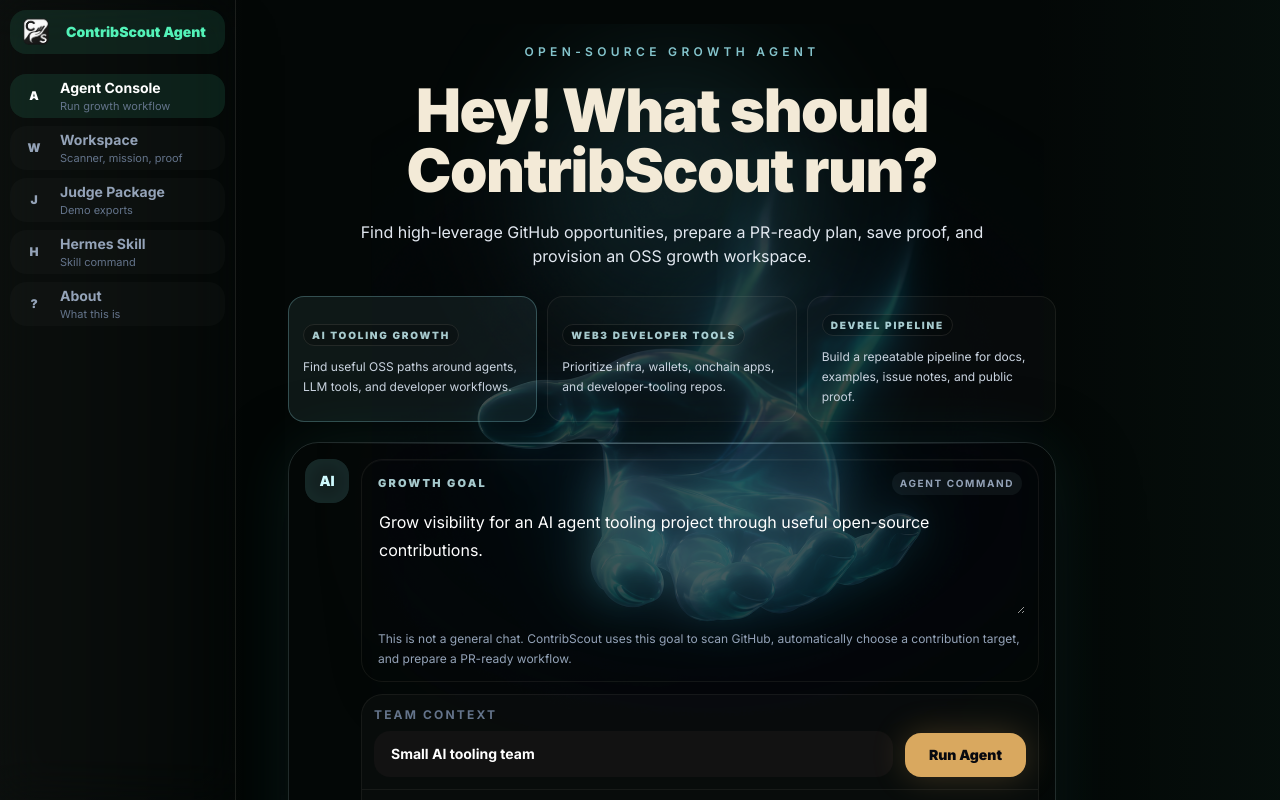
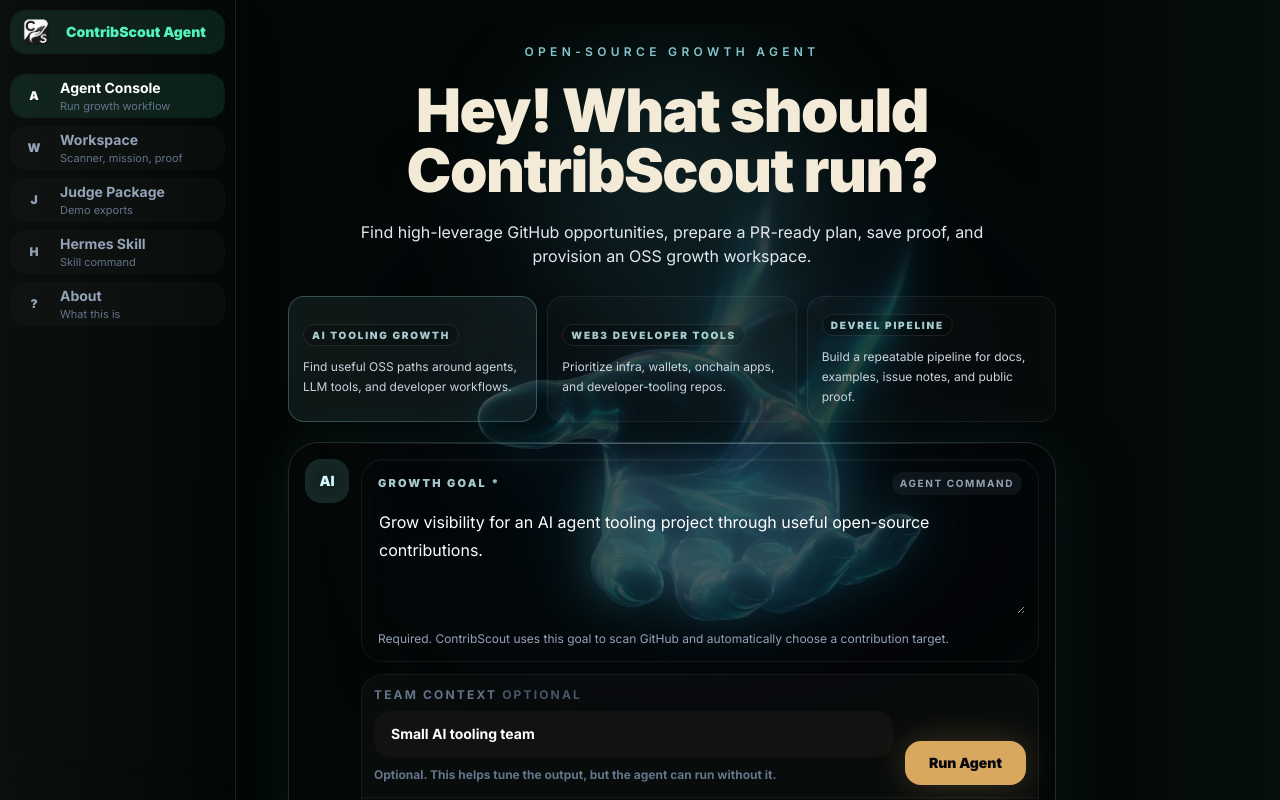
Before and after one commit to Sworntech-dev/contribscout, a Next.js app: page / in a window 1280 px wide. Shown: the top 800 px of the page. Built offline with nearby package versions, Linux system fonts and the light colour scheme.

Commit message:
Fix public-facing copy in Agent Console and Operations.

```diff
--- a/src/components/agent-demo-mode.tsx
+++ b/src/components/agent-demo-mode.tsx
@@ -262,7 +262,7 @@
               <div className="rounded-[1.35rem] border border-cream/[0.07] bg-black/22 px-3 py-3 shadow-[inset_0_1px_0_rgba(255,255,255,0.04)]">
                 <div className="mb-2 flex items-center justify-between gap-3 px-1">
                   <span className="text-[11px] font-black uppercase tracking-[0.2em] text-cyan-100/80">
-                    Growth goal
+                    Growth Goal *
                   </span>
                   <span className="hidden rounded-full bg-cyan-100/[0.06] px-2 py-1 text-[10px] font-bold uppercase tracking-[0.16em] text-slate-400 sm:inline-flex">
                     Agent command
@@ -276,22 +276,25 @@
                   className="min-h-28 w-full resize-y rounded-xl border border-transparent bg-transparent px-1 py-1 text-base leading-7 text-white outline-none transition placeholder:text-slate-500 focus:border-cyan-100/10"
                 />
                 <p className="mt-2 px-1 text-xs leading-5 text-slate-400">
-                  This is not a general chat. ContribScout uses this goal to scan GitHub, automatically choose a contribution target, and prepare a PR-ready workflow.
+                  Required. ContribScout uses this goal to scan GitHub and automatically choose a contribution target.
                 </p>
               </div>
 
               <div className="mt-3 rounded-[1.35rem] border border-cream/[0.06] bg-white/[0.025]">
                 <div className="flex flex-col gap-3 border-b border-cream/[0.06] px-3 py-3 sm:flex-row sm:items-end">
                   <label className="min-w-0 flex-1 text-xs font-bold uppercase tracking-[0.18em] text-slate-500">
-                    Team context
+                    Team Context <span className="text-slate-600">Optional</span>
                     <input
                       aria-label="Team context"
                       value={teamContext}
                       onChange={(event) => onTeamContextChange(event.target.value)}
                       placeholder="Small AI tooling team, Web3 infra team, DevRel team..."
                       className="mt-2 w-full rounded-2xl border border-transparent bg-black/24 px-4 py-3 text-sm normal-case tracking-normal text-white outline-none transition placeholder:text-slate-500 focus:border-cyan-100/18"
-                    />
-                  </label>
+                  />
+                  <span className="mt-2 block text-xs normal-case leading-5 tracking-normal text-slate-500">
+                    Optional. This helps tune the output, but the agent can run without it.
+                  </span>
+                </label>
                   <button
                     type="button"
                     onClick={runAgent}
@@ -434,7 +437,7 @@
                           : "Save to Proof Vault"}
                     </button>
                     <p className="text-xs leading-5 text-slate-500">
-                      Saved agent proof candidates use `contribscout.agentProof.v1` and do not overwrite the existing Proof Vault.
+                      Saved locally in this browser. Existing Proof Vault entries are preserved.
                     </p>
                   </div>
                 </Panel>
@@ -481,8 +484,8 @@
                       </div>
                     ) : null}
                     <p className="text-xs leading-5 text-slate-500">
-                      If `STRIPE_SECRET_KEY` is missing or not a test key, this card shows setup guidance and does not
-                      create a fake checkout URL.
+                      Stripe checkout appears when test-mode provisioning is configured. Until then, this card shows the
+                      planned workspace step without creating a fake checkout.
                     </p>
                   </div>
                 </Panel>
```
